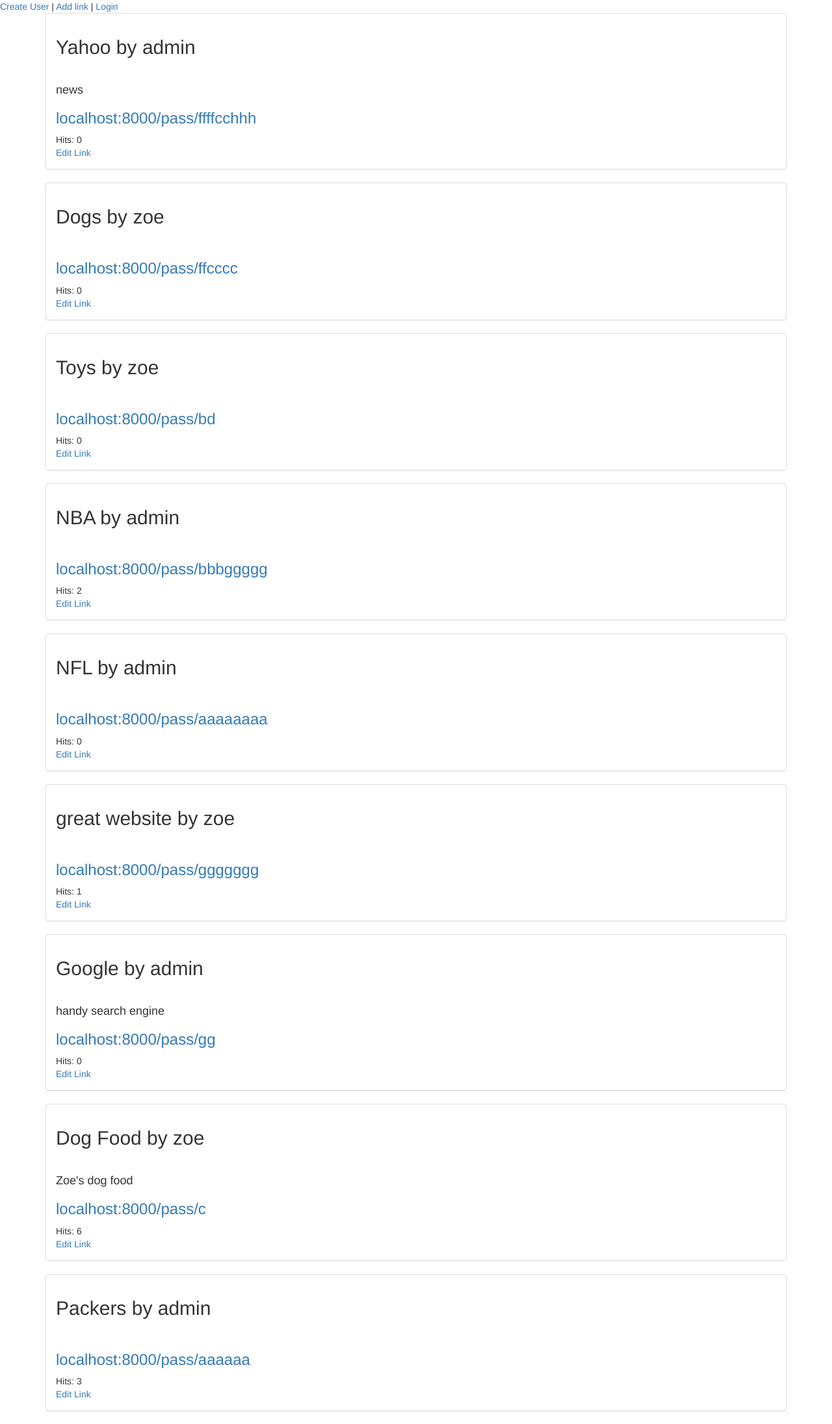
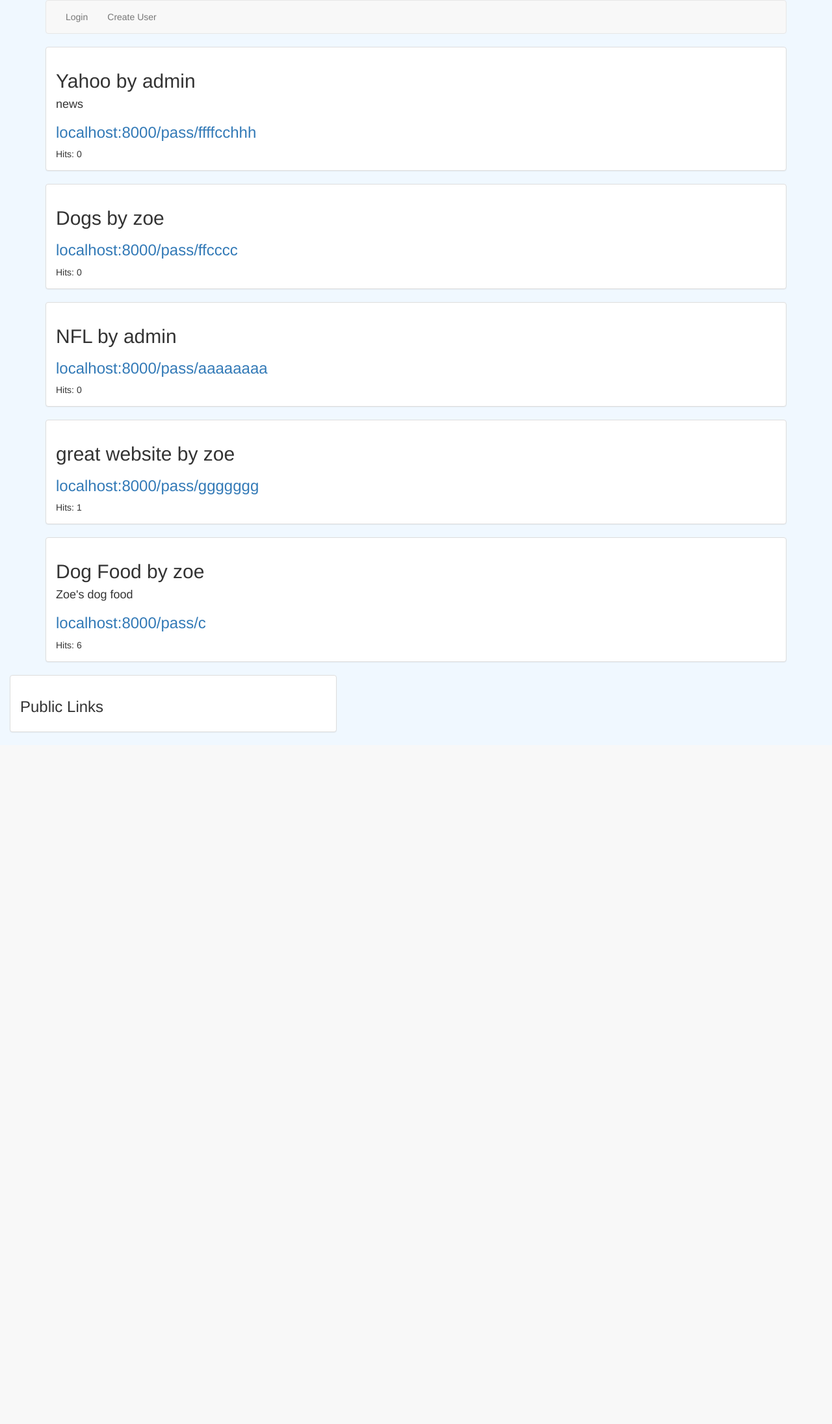
Before and after one commit to cjredmond/url_shortener, a Django app: page / in a window 1280 px wide. Shown: the whole page at 65% size. After the commit the page ends 1128 px from the top, so only its background shows below. Run offline with Django 3.2, Linux system fonts and the light colour scheme; data comes from the database, SQL or seed files in the repository; both versions use the stored data as it was after the commit; some libraries are stand-ins or nearby versions.

Commit message:
added bootstrap grid, logouts, divided links

```diff
--- a/url_shortener/app/models.py
+++ b/url_shortener/app/models.py
@@ -8,7 +8,7 @@ class Link(models.Model):
     user = models.ForeignKey('auth.User')
     created = models.DateTimeField(auto_now_add=True)
     short_url = models.CharField(max_length = 40)
-
+    public = models.BooleanField(default=False)
 
     class Meta:
         ordering = ['-created']
@@ -16,20 +16,12 @@ class Link(models.Model):
     def __str__(self):
         return self.title
 
-
-
     @property
     def count(self):
-        return sum([hit_obj.count for hit_obj in self.hit_set.all()])
+        return self.hit_set.all().count
 
 
 class Hit(models.Model):
     time = models.DateTimeField(auto_now_add=True)
     link = models.ForeignKey(Link)
     clicked = models.BooleanField()
-
-
-    @property
-    def count(self):
-        if self.clicked:
-            return 1
--- /dev/null
+++ b/url_shortener/app/static/css/theme.css
@@ -0,0 +1,7 @@
+body {
+  background-color: #F0F8FF;
+}
+
+.box {
+  width: 400px;
+}
--- a/url_shortener/app/views.py
+++ b/url_shortener/app/views.py
@@ -16,7 +16,7 @@ class UserCreateView(CreateView):
 class LinkUpdateView(UpdateView):
     model = Link
     success_url = "/"
-    fields = ("url", "title", "description")
+    fields = ('url', 'title', 'description', 'public')
 
 class LinkListView(ListView):
     model = Link
@@ -24,20 +24,20 @@ class LinkListView(ListView):
 class LinkCreateView(CreateView):
     model = Link
     success_url = "/"
-    fields = ('url', 'title', 'description')
+    fields = ('url', 'title', 'description', 'public')
 
     def new_link(self):
-        letter = ["a", "b", "c", "d", "e", "f", "g"]
+        letter = ["a", "b", "c", "d", "e", "f", "g", "h", "i", "j", "k", "l"]
         randomindex = random.randint(0,len(letter)-1)
         rand_letter = letter[randomindex]
-        random_num = random.randint(1,7)
+        random_num = random.randint(1,4)
         stuff = str(rand_letter * random_num)
         return stuff
 
     def form_valid(self, form):
         instance = form.save(commit=False)
         instance.user = self.request.user
-        instance.short_url = self.new_link()
+        instance.short_url = str(self.new_link() + self.new_link() + self.new_link())
         return super().form_valid(form)
 
 class LinkView(View):
--- a/url_shortener/templates/app/link_list.html
+++ b/url_shortener/templates/app/link_list.html
@@ -1,23 +1,105 @@
-{% extends 'base.html'%}
+{% extends 'base.html' %}
+{% block content %}
 
-{% block content%}
+{% if not request.user.is_authenticated %}
+{% for link in object_list %}
+{% if link.public == True %}
 
-{% for link in object_list%}
-   {% csrf_token %}
+<div class="panel panel-default">
+ <div class="panel-body">
+
+   <h2>{{ link.title }} by {{ link.user }}</h2>
+    <h4>{{ link.description }}</h4>
+      <h3><a href="{% url 'pass_through_view' link.short_url%}">localhost:8000/pass/{{ link.short_url }}</a></h3>
+        Hits: {{ link.count }}<br>
+
+{% if link.user == request.user %}
+<a href="{% url 'link_update_view' link.id%}">Edit Link</a>
+{% endif %}
+</div>
+</div>
+
+{% endif %}
+{% endfor %}
+{% else %}
+
+
+<div class="row">
+  <div class="col-md-7">
+    <div class="panel panel-default">
+     <div class="panel-body">
+       <h3>Personal Links</h3>
+     </div>
+   </div>
 
    <div class="panel panel-default">
-     <div class="panel-body">
+     <div class="panel-heading">
+       <h3>Add New</h3>
+     </div>
+    <div class="panel-body">
+      <form class="" action="{% url 'link_create_view' %}" method="post">
+        {% csrf_token %}
+        URL: <input class = "box" type="text" name="url" value=""><br>
+        TITLE: <input class = "box" type="text" name="title" value=""><br>
+        DESC: <input class = "box" type="text" name="description" value=""><br>
+        PUBLIC? <input type="checkbox" name="public" value="">
+        <input type="submit" name="name" value="Add">
+      </form>
+    </div>
+  </div>
 
 
+{% for link in object_list %}
+{% if link.user == request.user %}
 
-<h2>{{link.title}} by {{link.user}}</h1>
-  <br>
-  <h4>{{link.description}}</h4>
-<h3><a href="{% url 'pass_through_view' link.short_url%}">localhost:8000/pass/{{link.short_url}}</a></h3>
-Hits: {{link.count}}<br>
+<div class="panel panel-default">
+ <div class="panel-body">
+   <h3>{{ link.title }} by {{ link.user }}</h3>
+    <h4>{{ link.description }}</h4>
+      <h4><a href="{% url 'pass_through_view' link.short_url%}">localhost:8000/pass/{{ link.short_url }}</a></h4>
+        Hits: {{ link.count }}<br>
+
+{% if link.user == request.user %}
 <a href="{% url 'link_update_view' link.id%}">Edit Link</a>
+{% endif %}
+{% if link.user == request.user and link.public == False %}
+<h5> This is a private link <span class="glyphicon glyphicon-lock" aria-hidden="true"></span></h5> {% endif %}
+
 </div>
 </div>
+
+
+{% endif %}
 {% endfor %}
+{% endif %}
+</div>
+<div class="col-md-5">
+
+  <div class="panel panel-default">
+   <div class="panel-body">
+     <h3>Public Links</h3>
+   </div>
+ </div>
+
+{% if request.user.is_authenticated %}
+{% for link in object_list %}
+{% if link.public == True and link.user != request.user %}
+<div class="panel panel-default">
+ <div class="panel-heading">
+<h3>{{ link.title }} by {{ link.user }}</h3>
+</div>
+<div class="panel-body">
+ <h4>{{ link.description }}</h4>
+   <h4><a href="{% url 'pass_through_view' link.short_url%}">localhost:8000/pass/{{ link.short_url }}</a></h4>
+     Hits: {{ link.count }}
+     </div>
+ </div>
+
+{% endif %}
+{% endfor %}
+{% endif %}
+</div>
+</div>
+
 
 {% endblock %}
--- a/url_shortener/templates/base.html
+++ b/url_shortener/templates/base.html
@@ -3,25 +3,35 @@
 <html>
   <head>
     <link rel="stylesheet" href="{% static 'css/bootstrap.css' %}" media="screen" title="no title">
+    <link rel="stylesheet" type="text/css" href="{% static 'css/theme.css' %}" />
     <meta charset="utf-8">
     <title></title>
-    <style media="screen">
-      .item {
-        border: solid black 3px;
-      }
-    </style>
+
   </head>
   <body>
-<div class="menu">
-  <a href="{% url 'user_create_view'%}">Create User</a> |
-  <a href="{% url 'link_create_view'%}">Add link</a> |
-  <a href="http://localhost:8000/login/">Login</a>
+<div class="container">
+<nav class="navbar navbar-default">
+  <div class="container-fluid">
+    <div class="nav navbar-nav">
+
+  {% if not request.user.is_authenticated %}
+
+  <li><a href="{% url 'login' %}">Login</a></li>
+  <li><a href="{% url 'user_create_view'%}">Create User</a></li>
+  {% else %}
+  <li>Signed in as {{ request.user }}</li>
+  <li><a href="{% url 'logout' %}?next={% url 'link_list_view' %}">Logout</a></li>
+  <li><a href="{% url 'link_create_view'%}">Add link</a></li>
+  <li><a href="{% url 'user_create_view'%}">Create User</a></li>
+  {% endif %}
 
 
 
 </div>
+</div>
+</nav>
 
-<div class="container">
+
 
 
     {% block content %}
```
Also changed, not shown: url_shortener/app/migrations/0009_link_public.py (added), url_shortener/db.sqlite3.
